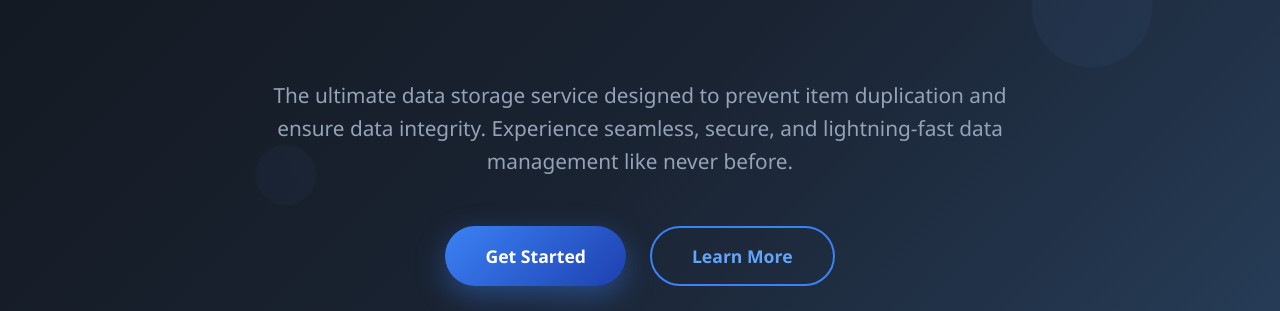
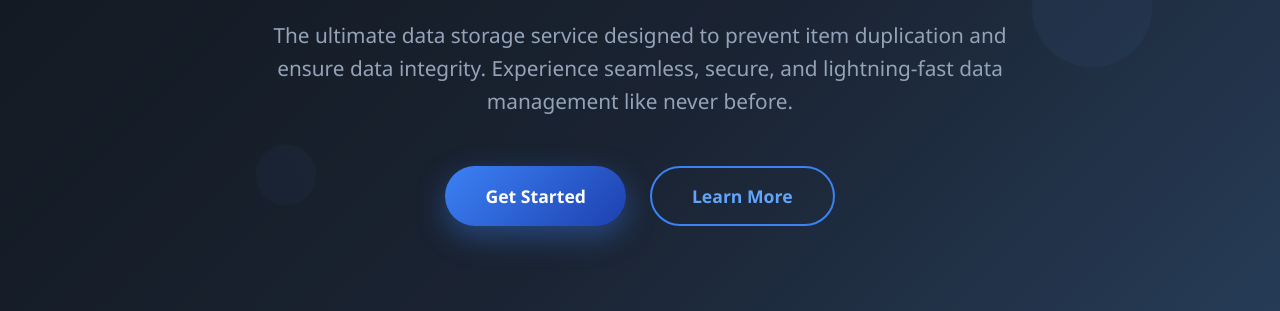
Before and after one commit to iamByteDev/bloxdb, a website: page index.html in a window 1280 px wide. Shown: the part 489-800 px from the top of the page. Drawn offline with Linux system fonts and the light colour scheme.

Commit message:
icon test

```diff
--- a/index.html
+++ b/index.html
@@ -2,6 +2,7 @@
 <html lang="en">
   <head>
     <meta charset="UTF-8" />
+    <link rel="icon" type="image/x-icon" href="/bloxdb/assets/favicon.ico" />
     <meta name="viewport" content="width=device-width, initial-scale=1.0" />
     <title>BloxDB - Secure Data Storage</title>
     <style>
@@ -174,7 +175,7 @@
         flex-wrap: wrap;
         animation: fadeInUp 1s ease-out 0.9s both;
         position: relative;
-        top: 150px;
+        top: 90px;
       }
 
       .btn {
@@ -392,7 +393,7 @@
             >
           </div>
         </div>
-        <p style="position: relative; top: 150px">
+        <p style="position: relative; top: 90px">
           The ultimate data storage service designed to prevent item duplication
           and ensure data integrity. Experience seamless, secure, and
           lightning-fast data management like never before.
```
Also changed, not shown: assets/favicon.ico (added).
